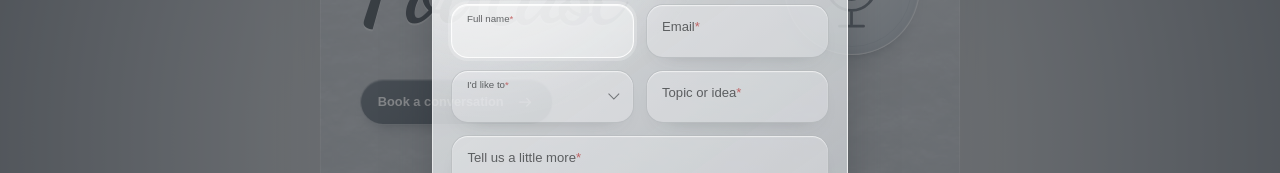
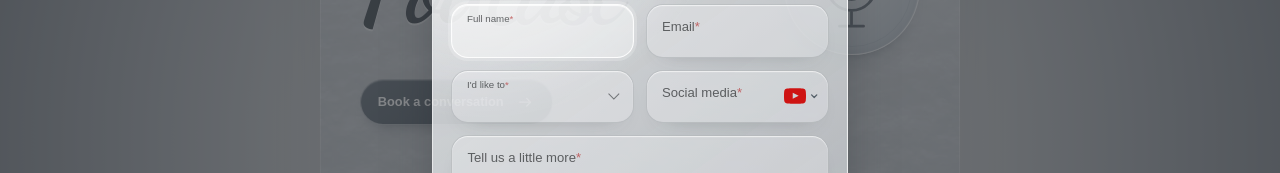
Before and after one commit to timofeysyoh/Syoh.Timofey, an Angular app: page /podcast in a window 1280 px wide. Both pictures are taken after a click on the button "Book a conversation". Shown: the part 261-434 px from the top of the page. Built offline with nearby package versions, Linux system fonts and the light colour scheme.

Commit message:
Add in-field social network picker to podcast application

```diff
--- a/src/app/podcast/podcast.html
+++ b/src/app/podcast/podcast.html
@@ -139,24 +139,64 @@
             </label>
           </div>
 
-          <div class="contact-field">
+          <div #socialField class="contact-field podcast-social" (keydown)="handleSocialKeydown($event)">
             <input
-              id="podcast-topic"
-              class="contact-field__control"
-              name="topic"
+              #socialProfileField
+              id="podcast-social-profile"
+              class="contact-field__control podcast-social__input"
+              name="socialProfile"
               type="text"
               maxlength="160"
+              autocomplete="off"
+              autocapitalize="none"
+              spellcheck="false"
               required
               placeholder=" "
+              aria-describedby="podcast-social-hint"
             />
-            <label class="contact-field__label" for="podcast-topic">
-              Topic or idea<span aria-hidden="true">*</span>
+            <label class="contact-field__label" for="podcast-social-profile">
+              Social media<span aria-hidden="true">*</span>
             </label>
+            <span class="visually-hidden" id="podcast-social-hint">
+              Enter your username. Use the icon on the right to choose YouTube, Instagram or TikTok.
+            </span>
+            <input type="hidden" name="socialNetwork" [value]="socialNetwork.value" />
+            <button
+              #socialNetworkTrigger
+              id="podcast-social-network"
+              class="podcast-social__trigger"
+              type="button"
+              aria-haspopup="menu"
+              [attr.aria-label]="'Social network: ' + socialNetwork.label"
+              [attr.aria-expanded]="socialMenuOpen"
+              [attr.aria-controls]="socialMenuOpen ? 'podcast-social-options' : null"
+              (click)="toggleSocialMenu()"
+            >
+              <img [src]="socialNetwork.icon" alt="" aria-hidden="true" width="22" height="22" />
+              <svg viewBox="0 0 12 12" aria-hidden="true"><path d="m3 4.5 3 3 3-3" /></svg>
+            </button>
+            @if (socialMenuOpen) {
+              <div id="podcast-social-options" class="podcast-social__options" role="menu" aria-label="Social network">
+                @for (network of socialNetworks; track network.value) {
+                  <button
+                    class="podcast-social__option"
+                    type="button"
+                    role="menuitemradio"
+                    [attr.aria-checked]="socialNetwork.value === network.value"
+                    (click)="selectSocialNetwork(network)"
+                  >
+                    <span>{{ network.label }}</span>
+                    <img [src]="network.icon" alt="" aria-hidden="true" width="22" height="22" />
+                  </button>
+                }
+              </div>
+            }
           </div>
         </div>
 
         <div class="contact-field contact-field--message">
           <textarea
+            #applicationMessageField
             id="podcast-message"
             class="contact-field__control contact-field__textarea"
             name="message"
--- a/src/app/podcast/podcast.scss
+++ b/src/app/podcast/podcast.scss
@@ -178,6 +178,105 @@
   outline-offset: 3px;
 }
 
+.podcast-social__input {
+  padding-right: 3.7rem;
+}
+
+.podcast-social > .contact-field__label {
+  max-width: calc(100% - 4.7rem);
+  white-space: nowrap;
+}
+
+.podcast-social__trigger {
+  position: absolute;
+  top: 0;
+  right: 0.2rem;
+  display: flex;
+  width: 3rem;
+  min-height: 3.35rem;
+  align-items: center;
+  justify-content: center;
+  gap: 0.2rem;
+  padding: 0;
+  border: 0;
+  border-radius: 0.9rem;
+  background: transparent;
+  color: #535e67;
+  cursor: pointer;
+}
+
+.podcast-social__trigger img,
+.podcast-social__option img {
+  flex: 0 0 1.375rem;
+  width: 1.375rem;
+  height: 1.375rem;
+  object-fit: contain;
+}
+
+.podcast-social__trigger svg {
+  width: 0.65rem;
+  height: 0.65rem;
+  fill: none;
+  stroke: currentColor;
+  stroke-linecap: round;
+  stroke-linejoin: round;
+  stroke-width: 1.5;
+}
+
+.podcast-social__options {
+  position: absolute;
+  z-index: 2;
+  top: calc(100% + 0.3rem);
+  right: 0;
+  left: 0;
+  display: grid;
+  gap: 0.15rem;
+  padding: 0.3rem;
+  border: 1px solid rgb(255 255 255 / 86%);
+  border-radius: 1.05rem;
+  background: linear-gradient(145deg, #eef1f3, #d2d9de);
+  box-shadow:
+    inset 0 1px 1px rgb(255 255 255 / 92%),
+    0 0.7rem 1.6rem -0.5rem rgb(34 38 42 / 36%);
+}
+
+.podcast-social__option {
+  display: flex;
+  min-width: 0;
+  min-height: 2.75rem;
+  align-items: center;
+  justify-content: space-between;
+  gap: 0.5rem;
+  padding: 0.55rem 0.7rem;
+  border: 1px solid transparent;
+  border-radius: 0.75rem;
+  background: transparent;
+  color: rgb(38 38 37 / 88%);
+  font: inherit;
+  font-size: 0.84rem;
+  text-align: left;
+  cursor: pointer;
+}
+
+.podcast-social__option[aria-checked='true'] {
+  border-color: rgb(255 255 255 / 86%);
+  background: rgb(255 255 255 / 42%);
+}
+
+.podcast-social__trigger:focus-visible,
+.podcast-social__option:focus-visible {
+  outline: 2px solid #697b89;
+  outline-offset: -3px;
+  background-color: rgb(255 255 255 / 42%);
+}
+
+@media (hover: hover) {
+  .podcast-social__trigger:hover,
+  .podcast-social__option:hover {
+    background-color: rgb(255 255 255 / 42%);
+  }
+}
+
 @media (max-width: 38rem) {
   .podcast-page {
     padding-inline: 0;
--- a/src/app/podcast/podcast.ts
+++ b/src/app/podcast/podcast.ts
@@ -9,6 +9,12 @@ import {
   ViewChild,
 } from '@angular/core';
 import { RouterLink } from '@angular/router';
+
+type SocialNetwork = {
+  value: string;
+  label: string;
+  icon: string;
+};
 
 @Component({
   selector: 'app-podcast',
@@ -22,9 +28,20 @@ export class Podcast {
   @ViewChild('applicationTrigger') private applicationTrigger?: ElementRef<HTMLButtonElement>;
   @ViewChild('applicationDialog') private applicationDialog?: ElementRef<HTMLElement>;
   @ViewChild('applicationFirstField') private applicationFirstField?: ElementRef<HTMLInputElement>;
+  @ViewChild('socialField') private socialField?: ElementRef<HTMLElement>;
+  @ViewChild('socialProfileField') private socialProfileField?: ElementRef<HTMLInputElement>;
+  @ViewChild('socialNetworkTrigger') private socialNetworkTrigger?: ElementRef<HTMLButtonElement>;
+  @ViewChild('applicationMessageField') private applicationMessageField?: ElementRef<HTMLTextAreaElement>;
 
   // Enable applications only when a real message-delivery transport is connected.
   readonly applicationDeliveryAvailable = false;
+  readonly socialNetworks: readonly SocialNetwork[] = [
+    { value: 'youtube', label: 'YouTube', icon: '/youtube-color-svgrepo-com.svg' },
+    { value: 'instagram', label: 'Instagram', icon: '/instagram-2016-logo-svgrepo-com.svg' },
+    { value: 'tiktok', label: 'TikTok', icon: '/tiktok-svgrepo-com.svg' },
+  ];
+  socialNetwork = this.socialNetworks[0];
+  socialMenuOpen = false;
   applicationOpen = false;
   messageLength = 0;
   applicationNotice = '';
@@ -38,6 +55,8 @@ export class Podcast {
 
   closeApplication(): void {
     this.applicationOpen = false;
+    this.socialMenuOpen = false;
+    this.socialNetwork = this.socialNetworks[0];
     this.messageLength = 0;
     this.applicationNotice = '';
     afterNextRender(() => {
@@ -51,7 +70,7 @@ export class Podcast {
     if (!panel) return;
 
     const elements = Array.from(panel.querySelectorAll<HTMLElement>(
-      'button:not([disabled]), input:not([disabled]), select:not([disabled]), textarea:not([disabled]), a[href], [tabindex]:not([tabindex="-1"])',
+      'button:not([disabled]), input:not([disabled]):not([type="hidden"]), select:not([disabled]), textarea:not([disabled]), a[href], [tabindex]:not([tabindex="-1"])',
     )).filter((element) => !element.hasAttribute('hidden'));
     const first = elements[0];
     const last = elements[elements.length - 1];
@@ -64,6 +83,77 @@ export class Podcast {
     } else if (!event.shiftKey && active === last) {
       event.preventDefault();
       first.focus();
+    }
+  }
+
+  toggleSocialMenu(): void {
+    if (this.socialMenuOpen) {
+      this.closeSocialMenu();
+      return;
+    }
+
+    this.socialMenuOpen = true;
+    afterNextRender(() => {
+      if (!this.socialMenuOpen) return;
+      const field = this.socialField?.nativeElement;
+      field?.querySelector('#podcast-social-options')
+        ?.scrollIntoView?.({ block: 'nearest' });
+      field?.querySelector<HTMLButtonElement>('[role="menuitemradio"][aria-checked="true"]')
+        ?.focus({ preventScroll: true });
+    }, { injector: this.injector });
+  }
+
+  selectSocialNetwork(network: SocialNetwork): void {
+    this.socialNetwork = network;
+    this.closeSocialMenu(true);
+  }
+
+  closeSocialMenu(restoreFocus = false): void {
+    this.socialMenuOpen = false;
+    if (restoreFocus) this.socialNetworkTrigger?.nativeElement.focus({ preventScroll: true });
+  }
+
+  handleSocialKeydown(event: KeyboardEvent): void {
+    if (!this.socialMenuOpen) {
+      if (event.target === this.socialNetworkTrigger?.nativeElement &&
+          (event.key === 'ArrowDown' || event.key === 'ArrowUp')) {
+        event.preventDefault();
+        this.toggleSocialMenu();
+      }
+      return;
+    }
+
+    if (event.key === 'Escape') {
+      event.preventDefault();
+      event.stopPropagation();
+      this.closeSocialMenu(true);
+      return;
+    }
+
+    if (event.key === 'Tab') {
+      event.preventDefault();
+      this.closeSocialMenu();
+      const next = event.shiftKey ? this.socialProfileField : this.applicationMessageField;
+      next?.nativeElement.focus();
+      return;
+    }
+
+    if (!['ArrowDown', 'ArrowUp', 'Home', 'End'].includes(event.key)) return;
+    event.preventDefault();
+    const options = Array.from(this.socialField?.nativeElement
+      .querySelectorAll<HTMLButtonElement>('[role="menuitemradio"]') ?? []);
+    if (!options.length) return;
+    const current = options.indexOf(options[0].ownerDocument.activeElement as HTMLButtonElement);
+    const index = event.key === 'Home' ? 0 : event.key === 'End' ? options.length - 1 :
+      (current + (event.key === 'ArrowDown' ? 1 : -1) + options.length) % options.length;
+    options[index].focus({ preventScroll: true });
+  }
+
+  @HostListener('document:pointerdown', ['$event'])
+  @HostListener('document:focusin', ['$event'])
+  dismissSocialMenuOutside(event: Event): void {
+    if (this.socialMenuOpen && !this.socialField?.nativeElement.contains(event.target as Node)) {
+      this.closeSocialMenu();
     }
   }
 
```
Also changed, not shown: 1 other file (tests, documents, lock files or other folders).
